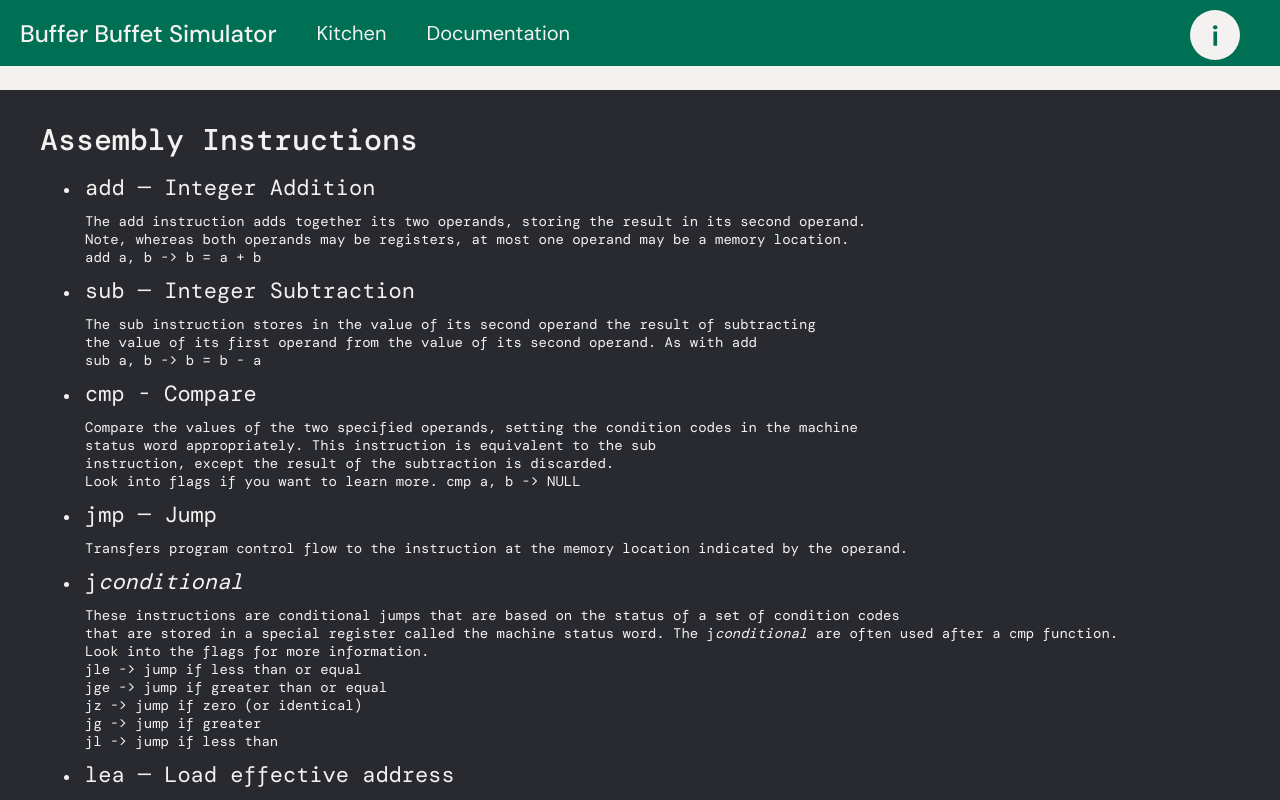
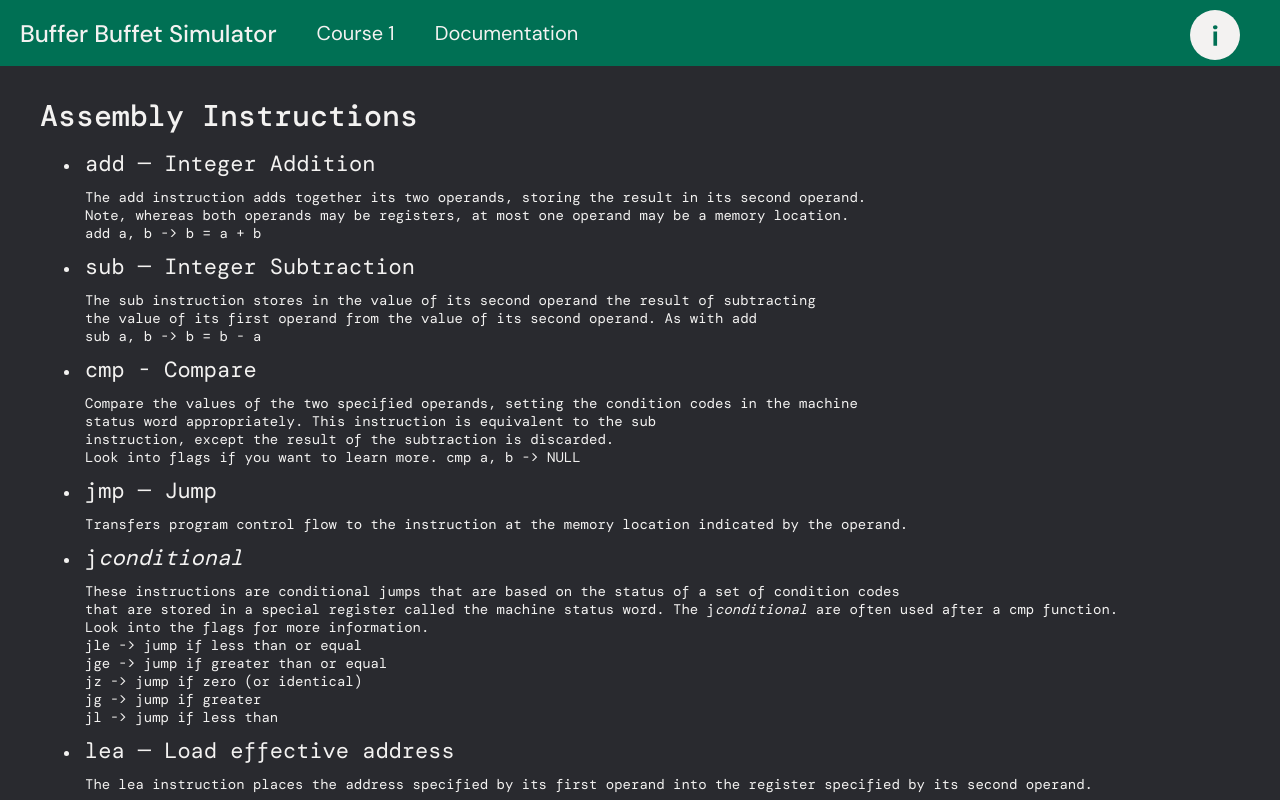
Before and after one commit to uclaacm/buffer-buffet-simulator, a React (Create React App) app: page /info in a window 1280 px wide. Built offline with nearby package versions, Linux system fonts and the light colour scheme; a web font is replaced by a local one.

Commit message:
fixed resizing

```diff
--- a/src/components/Info.css
+++ b/src/components/Info.css
@@ -13,7 +13,7 @@
   transition-duration: 0.2s;
   height: 100%;
   display: grid;
-  grid-template-rows: 90px auto;
+  grid-template-rows: 66px auto;
 }
 
 .info-header {
--- a/src/components/TopBar.css
+++ b/src/components/TopBar.css
@@ -1,6 +1,7 @@
 .topbar-view {
-  height: 90px;
+  height: 66px;
   color: #f3f2f1;
+  box-sizing: border-box;
 }
 
 .topbar-container {
--- a/src/components/TopBar.js
+++ b/src/components/TopBar.js
@@ -12,11 +12,11 @@ const TopBar = () => {
       {showModal && <Modal setModal={setModal}></Modal>}
       <div className='topbar-container'>
         <div className='topbar-heading'>
-          Buffer Buffet Simulator
+          <Link to="/">Buffer Buffet Simulator</Link>
         </div>
 
         <div className='topbar-btn'>
-          <a href="https://buf-buffet.netlify.app/">Kitchen</a>
+          <a href="http://bufferbuffet.uclaacm.com/">Course 1</a>
         </div>
 
         <div className='topbar-btn'>
```
